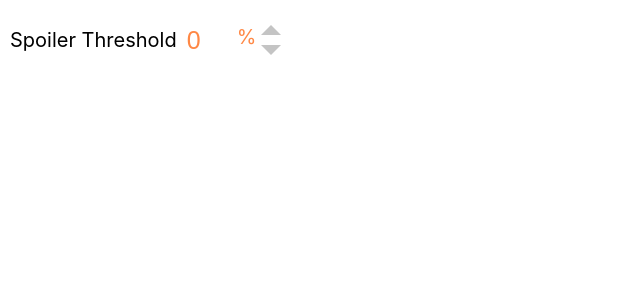
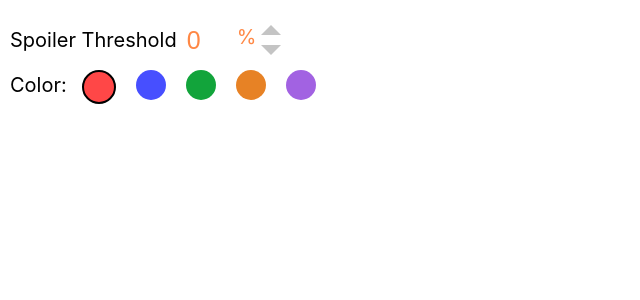
Before and after one commit to roryeiffe/Fresh-Results, a React (Create React App) app: page / in a window 1280 px wide. Shown: the top 300 px of the page, without its empty margins (0-640 px from the left). Built offline with nearby package versions, Linux system fonts and the light colour scheme.

Commit message:
Finished implementing the interface for the color picker component

```diff
--- a/src/App.js
+++ b/src/App.js
@@ -1,12 +1,13 @@
-import logo from './logo.svg';
 import './App.css';
 
-import Threshold from "./components/threshold";
+import Threshold from './components/threshold';
+import ColorPicker from './components/colorPicker'
 
 function App() {
   return (
     <div className="App">
       <Threshold/>
+      <ColorPicker colors = {['#FF4747', '#474FFF', '#12A43B', '#E78225', '#A262E2']}/>
     </div>
   );
 }
--- /dev/null
+++ b/src/components/colorPicker.js
@@ -0,0 +1,45 @@
+import React, { useState } from "react";
+import styles from "./styles/colorPicker.module.css";
+
+// This function displays the different colors that
+// can be set as the default color of the app. It takes
+// a prop 'colors' which is a list of string values that
+// are the hex values of the available colors. By clicking
+// on each color, the state is updated so that this value
+// can be integrated with the rest of the project...
+// Use case: <ColorPicker colors = {['#FF4747', '#474FFF', '#12A43B', '#E78225', '#A262E2']}/>
+export default function ColorPicker(props) {
+  // Initialize the color to be the first in the list:
+  const [color, setColor] = useState(props.colors[0]);
+
+  // When the user clicks a new color, set the state
+  // to match the new color:
+  const onChange = (newColor) => {
+    setColor(newColor);
+  };
+
+  return (
+    <div className={styles.body}>
+      <p className={styles.label}>Color:</p>
+      {/* map each color to a circle element */}
+      {props.colors.map((color_) =>
+        // if this is the current color, make it
+        // stand out with a border:
+        color_ === color ? (
+          <div
+            onClick={() => onChange(color_)}
+            className={styles.color}
+            style={{ background: color_, border: 'solid', borderWidth: '2px'}}
+          ></div>
+        ) : (
+        // Otherwise, display the color as normal:
+          <div
+            onClick={() => onChange(color_)}
+            className={styles.color}
+            style={{ background: color_ }}
+          ></div>
+        )
+      )}
+    </div>
+  );
+}
--- /dev/null
+++ b/src/components/styles/colorPicker.module.css
@@ -0,0 +1,30 @@
+.body {
+    display: flex;
+    flex-direction: row;
+    height: 30px;
+}
+
+.label {
+    margin-top: auto;
+    margin-bottom: auto;
+    line-height: 20px;
+    font-size: 20px;
+
+}
+
+.color {
+    height: 30px;
+    width: 30px;
+    border-radius: 30px;
+    margin-right: 5px;
+    margin-left: 15px;
+    margin-top: auto;
+    margin-bottom: auto;
+
+}
+
+.color:hover {
+    cursor: pointer;
+    border: solid;
+    border-width: 1px;
+}
--- a/src/components/threshold.js
+++ b/src/components/threshold.js
@@ -18,7 +18,6 @@ export default function Threshold() {
   const onChange = (e) => {
     // convert string to integer:
     let newThreshold = parseInt(e.target.value,10);
-    console.log(newThreshold);
     if (newThreshold >= 0 && newThreshold <= 100) setThreshold(newThreshold)
   };
 
```
Also changed, not shown: src/logo.svg.
